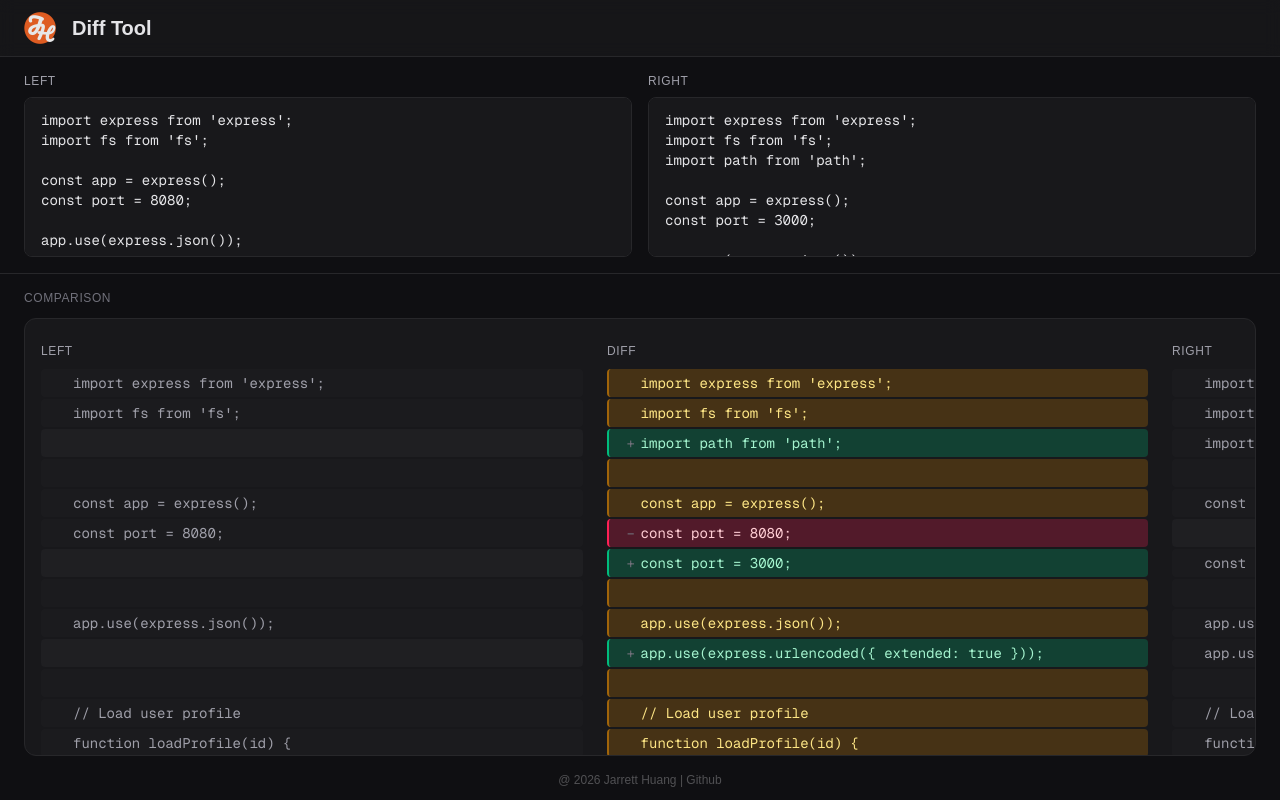
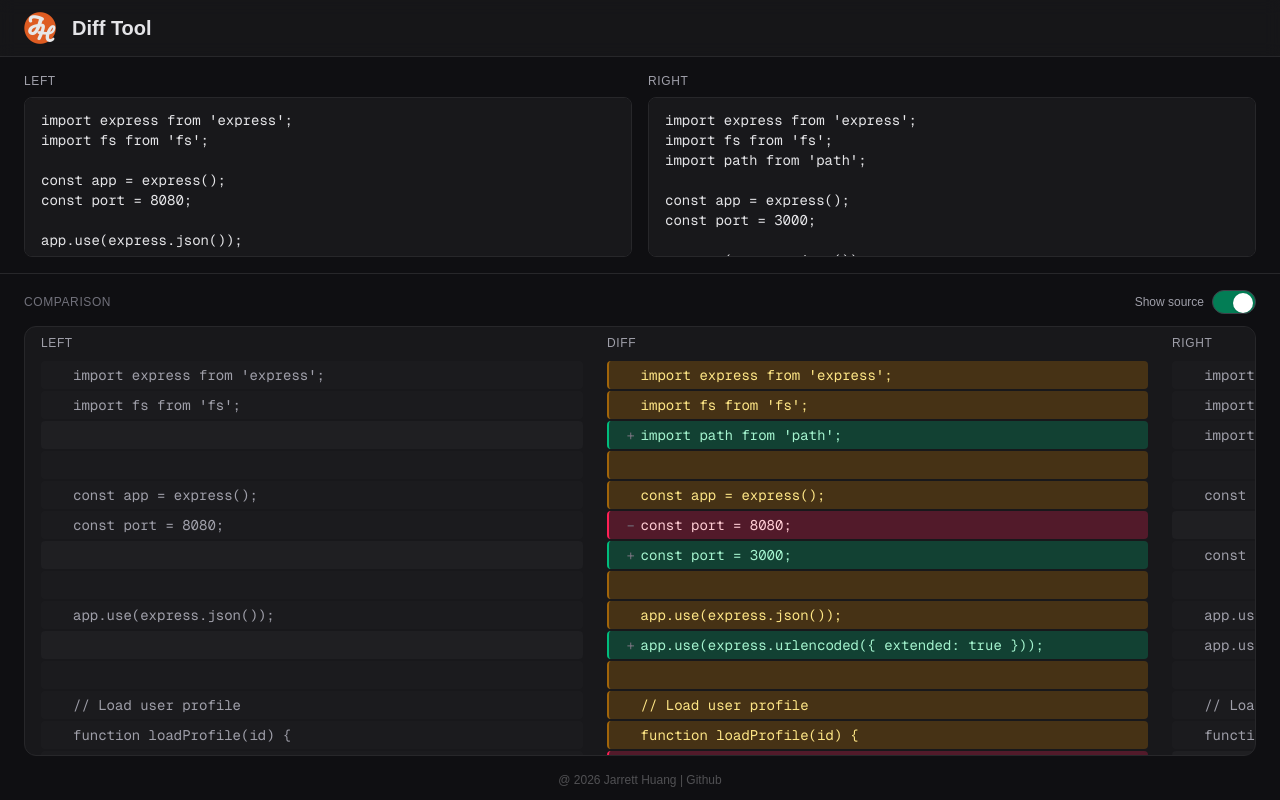
Before and after one commit to jarretthuang/diff, a Next.js app: page / in a window 1280 px wide. Built offline with nearby package versions, Linux system fonts and the light colour scheme.

Commit message:
Implement unified view by hiding source columns.

```diff
--- a/app/diff-tool/DiffTool.tsx
+++ b/app/diff-tool/DiffTool.tsx
@@ -6,6 +6,7 @@ import { DIFF_LEFT, DIFF_RIGHT } from "./testData";
 export default function DiffTool() {
   const [left, setLeft] = useState(DIFF_LEFT.join("\n"));
   const [right, setRight] = useState(DIFF_RIGHT.join("\n"));
+  const [showSource, setShowSource] = useState(true);
 
   return (
     <div className="flex h-full w-full flex-col overflow-hidden">
@@ -39,12 +40,39 @@ export default function DiffTool() {
 
       {/* Diff output */}
       <div className="flex-1 min-h-0 flex flex-col px-6 py-4">
-        <div className="text-xs font-medium uppercase tracking-wider text-zinc-500 mb-3">
-          Comparison
+        <div className="flex items-center justify-between mb-3">
+          <span className="text-xs font-medium uppercase tracking-wider text-zinc-500">
+            Comparison
+          </span>
+          <label className="flex items-center gap-2 cursor-pointer group">
+            <span className="text-xs font-medium text-zinc-400 group-hover:text-zinc-300">
+              Show source
+            </span>
+            <button
+              type="button"
+              role="switch"
+              aria-checked={showSource}
+              onClick={() => setShowSource((s) => !s)}
+              className={`relative inline-flex h-6 w-11 shrink-0 cursor-pointer rounded-full border border-zinc-700 transition-colors focus:outline-none focus:ring-2 focus:ring-zinc-600 focus:ring-offset-2 focus:ring-offset-zinc-900 ${
+                showSource ? "bg-emerald-600/80 border-emerald-500/50" : "bg-zinc-800"
+              }`}
+            >
+              <span
+                className={`pointer-events-none inline-block h-5 w-5 rounded-full bg-white shadow ring-0 transition-transform ${
+                  showSource ? "translate-x-5" : "translate-x-0.5"
+                }`}
+                style={{ marginTop: 2 }}
+              />
+            </button>
+          </label>
         </div>
         <div className="flex-1 min-h-0 overflow-hidden rounded-xl border border-zinc-800 bg-zinc-900">
-          <div className="h-full overflow-y-auto overflow-x-auto p-4">
-            <DiffView left={left.split("\n")} right={right.split("\n")} />
+          <div className="h-full overflow-y-auto overflow-x-auto px-4 pb-4 pt-0">
+            <DiffView
+              left={left.split("\n")}
+              right={right.split("\n")}
+              unified={!showSource}
+            />
           </div>
         </div>
       </div>
--- a/app/diff-tool/DiffView.tsx
+++ b/app/diff-tool/DiffView.tsx
@@ -1,13 +1,15 @@
 import { useMemo, useState } from "react";
 import { type Line } from "./types";
-import { computeDiff, toLine } from "./utils";
+import { computeDiff } from "./utils";
 
 export default function DiffView({
   left,
   right,
+  unified = false,
 }: {
   left: string[];
   right: string[];
+  unified?: boolean;
 }) {
   const [hoveredLine, setHoveredLine] = useState(-1);
 
@@ -59,6 +61,8 @@ export default function DiffView({
         return `${base} bg-emerald-500/25 text-emerald-200 border-l-2 border-emerald-500`;
       case "remove":
         return `${base} bg-rose-500/25 text-rose-200 border-l-2 border-rose-500`;
+      default:
+        return `${base} bg-zinc-800/30 text-zinc-400`;
     }
   }
 
@@ -85,6 +89,19 @@ export default function DiffView({
     </div>
   );
 
+  if (unified) {
+    return (
+      <div className="flex flex-col gap-y-0.5 w-max min-w-full">
+        <div className="sticky top-0 z-10 flex bg-zinc-900 py-2 font-medium text-zinc-400 text-xs uppercase tracking-wider">
+          Diff
+        </div>
+        {diffLines.map((line, index) =>
+          renderLineCell(line, "unified", index)
+        )}
+      </div>
+    );
+  }
+
   return (
     <div className="grid grid-cols-3 gap-x-6 gap-y-0.5 w-max min-w-full">
       {/* Header row */}
```
